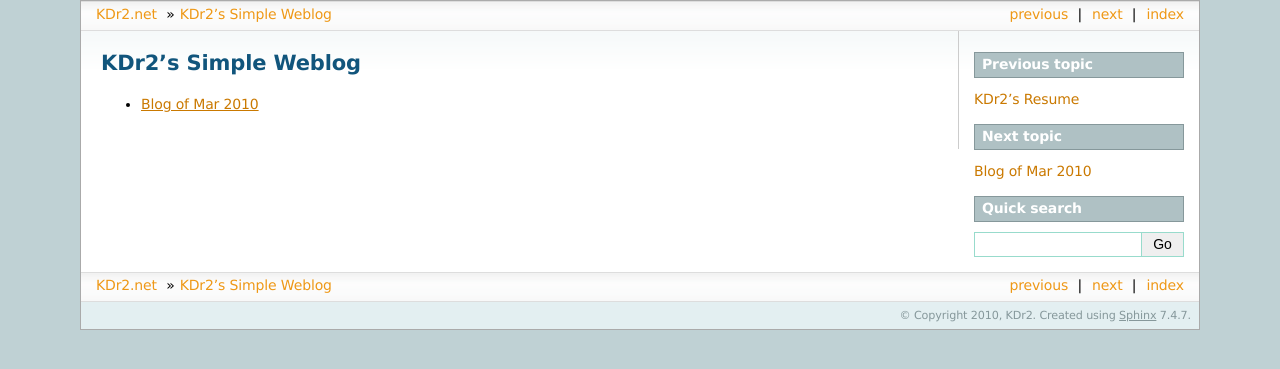
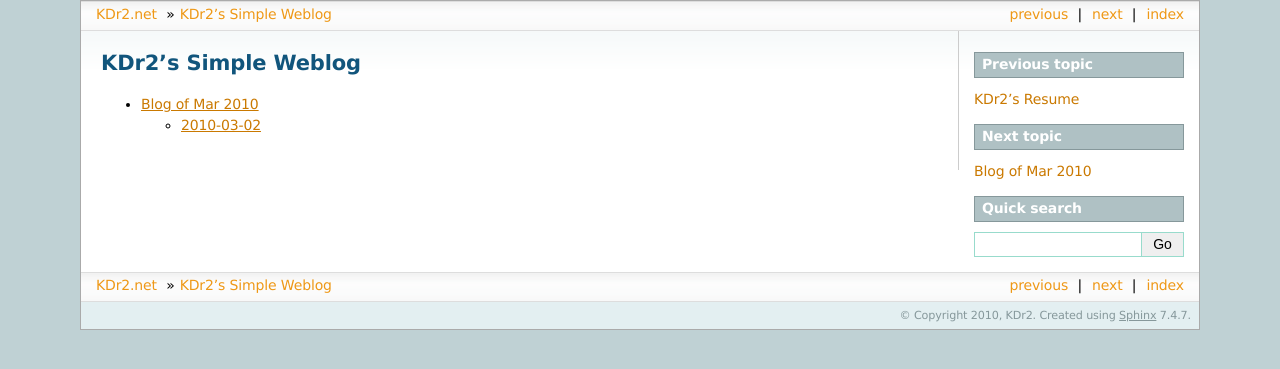
Before and after one commit to KDr2/kdr2.net, a Sphinx documentation site: the page built from source/blog/index.rst, in a window 1280 px wide. Shown: the top 369 px of the page. Built offline with Sphinx 7.4.7, drawn with Linux system fonts in a browser that asks for light colours.

Commit message:
blog 20100302

```diff
--- a/source/blog/201003.rst
+++ b/source/blog/201003.rst
@@ -4,6 +4,10 @@
 
 .. _blog_201003:
 
+2010-03-02
+-----------
+
+I updated my kernel to 26.33 with PAE turned on tonight.
 
 
 .. include:: ../include/comments.rst
```
